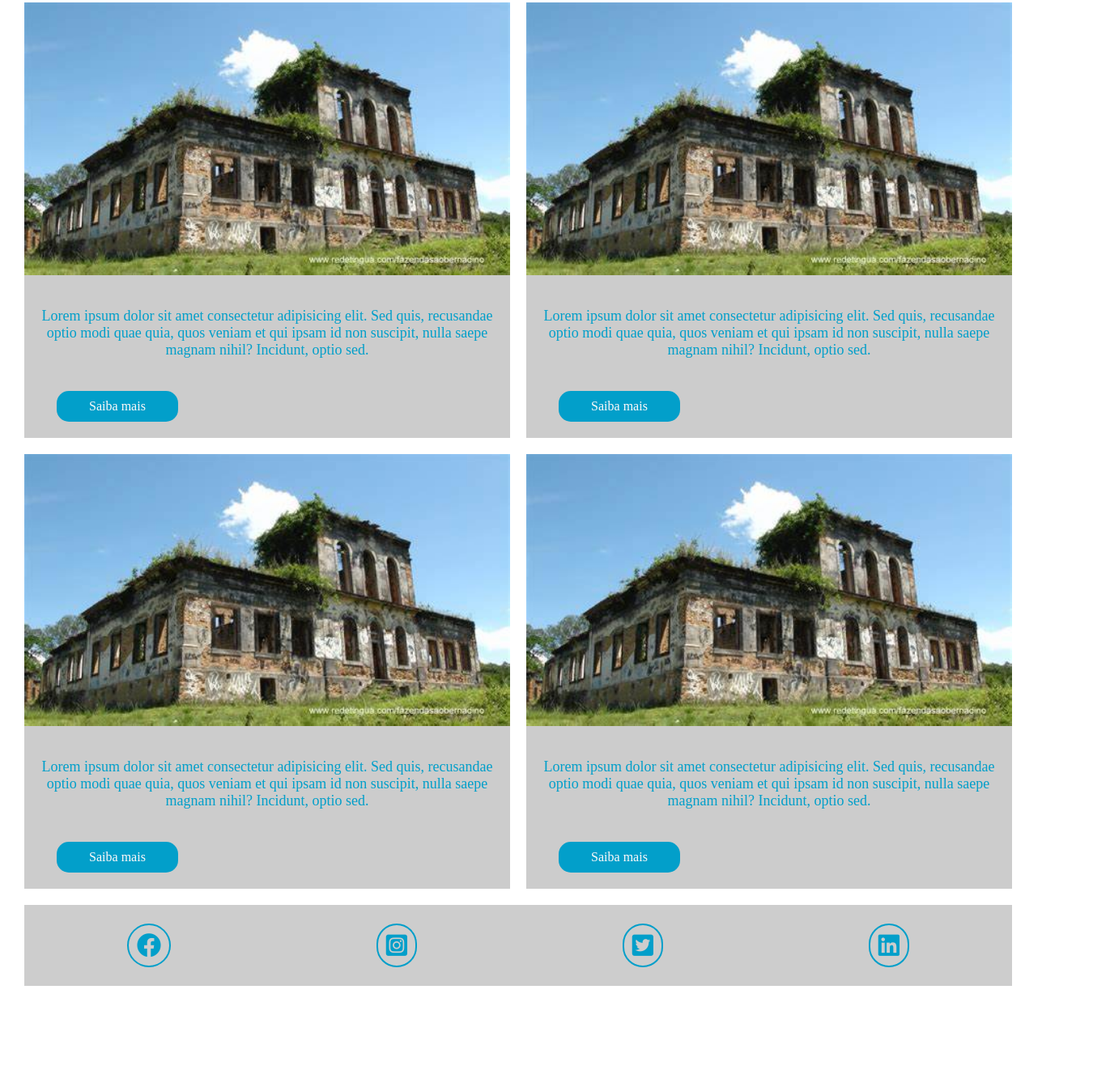
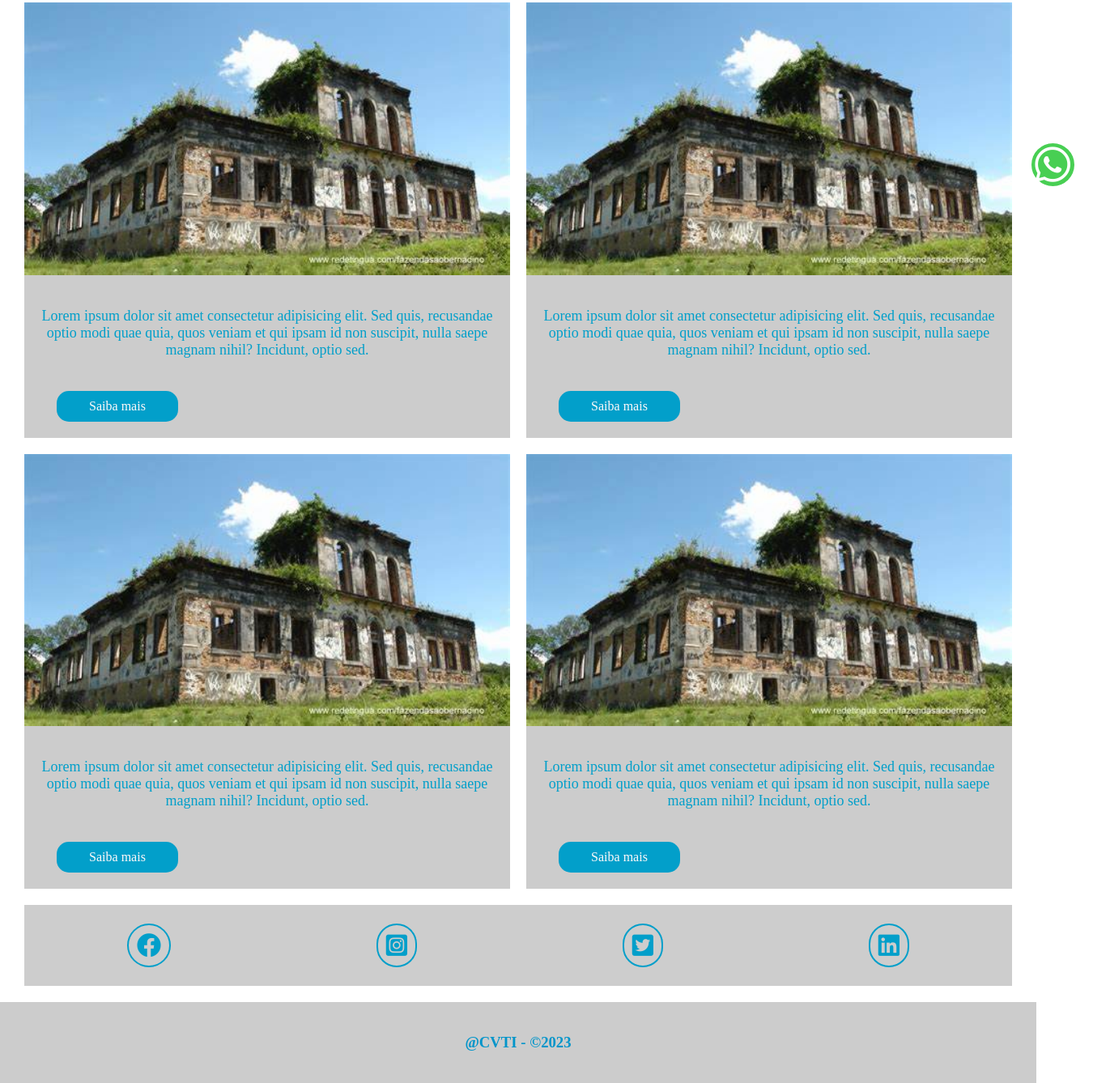
Before and after one commit to rickmotasantos/site-CVTI, a plain HTML site: page index.html in a window 1280 px wide. Shown: the part 417-1755 px from the top of the page at 81% size, 1350 px wide, since content can reach past the window. Before the commit the page ends 1655 px from the top, so only its background shows below. Drawn offline with Linux system fonts and the light colour scheme.

Commit message:
adicionado o icone do whatsapp

```diff
--- a/index.html
+++ b/index.html
@@ -108,13 +108,18 @@
           <a href="">
             <i class="fab fa-linkedin"></i>
           </a>
+        </div>
+      </div>
 
-        </div>
+      <div class="whats">
+        <a href="" class="icon-whats">
+            <i class="fab fa-whatsapp"></i>
+        </a>
       </div>
     </section>
 
     <footer class="rodape">
-
+      <h3>@CVTI - ©2023</h3>
     </footer>
 
    </main>
--- a/src/css/main.css
+++ b/src/css/main.css
@@ -88,3 +88,33 @@
     transform: scale(1.2);
     border: 2px solid rgb(251, 98, 19);
 }
+
+.whats {
+    position: absolute;
+    width: 100px;
+    height: 100px;
+    display: flex;
+    justify-content: center;
+    align-items: center;
+    top: 150px;
+    left: 100%;
+}
+
+.whats .icon-whats {
+    position: fixed;
+    background-color: #48cf53;
+    padding: 15px;
+    height: 53px;
+    width: 53px;
+    border-radius: 50px;
+    transition: all 0.4s ease;
+
+    display: flex;
+    justify-content: center;
+    align-items: center;
+}
+
+.whats .icon-whats i {
+    color: #fff;
+    font-size: 50px;
+}
--- a/src/css/rodape.css
+++ b/src/css/rodape.css
@@ -0,0 +1,13 @@
+.rodape {
+    height: 100px;
+    width: 100%;
+    background-color: #ccc;
+
+    display: flex;
+    justify-content: center;
+    align-items: center;
+}
+
+.rodape h3 {
+    color: rgb(2, 149, 202);
+}
```
